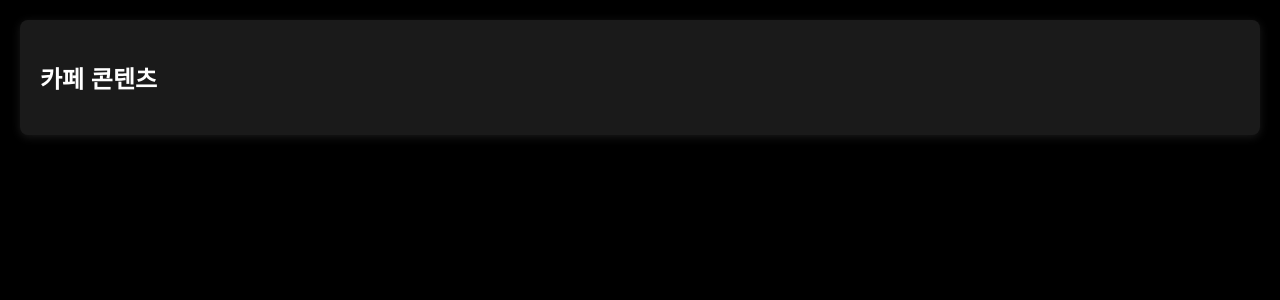
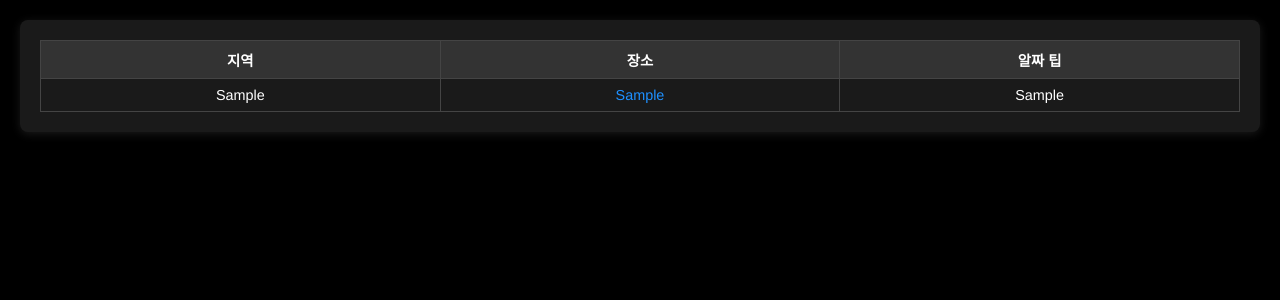
Before and after one commit to black4305/withkids, a Flask app: template templates/index.html in a window 1280 px wide, after a click on "카페". Shown: the part 185-485 px from the top of the page. Run offline with Flask 3, Linux system fonts and the light colour scheme; the template is opened without the code that fills it: most values are stand-ins (such as "Sample title", 1, 10 or a date in 2020).

Commit message:
카페 탭 완성

```diff
--- a/app.py
+++ b/app.py
@@ -55,14 +55,14 @@ def get_cafe_data():
     conn = sqlite3.connect(CAFE_DB_PATH)
     conn.row_factory = sqlite3.Row
     cursor = conn.cursor()
-    cursor.execute("SELECT 지역, 장소, `알짜 팁`, 링크 FROM cafe_locations")
+    cursor.execute("SELECT 지역, 장소, [알짜 팁], 링크 FROM cafe_locations")
     data = cursor.fetchall()
     conn.close()
 
     cafes = [dict(row) for row in data]
     for cafe in cafes:
         if '알짜 팁' in cafe and cafe['알짜 팁']:
-            cafe['알짜 팁'] = '\\n'.join('- ' + part.strip() for part in cafe['알짜 팁'].split('-') if part)
+            cafe['알짜 팁'] = '\n'.join('- ' + part.strip() for part in cafe['알짜 팁'].split('-') if part)
 
     return cafes
 
--- a/templates/index.html
+++ b/templates/index.html
@@ -96,8 +96,6 @@
         </div>
     </section>
 
-    <!-- Nino's Trip Section -->
-    <!-- nino-trip 섹션 -->
     <section id="nino-trip" class="content-section" style="display: none;">
         <div class="table-container">
             <table>
@@ -138,8 +136,30 @@
     </section>
 
     <section id="cafe" class="content-section" style="display: none;">
-        <h2>카페 콘텐츠</h2>
-        <!-- 카페 관련 내용 추가 -->
+        <div class="table-container">
+            <table>
+                <thead>
+                    <tr>
+                        <th>지역</th>
+                        <th>장소</th>
+                        <th>알짜 팁</th>
+                    </tr>
+                </thead>
+                <tbody>
+                    {% for cafe in cafe_data %}
+                    <tr>
+                        <td>{{ cafe.지역 }}</td>
+                        <td><a href="{{ cafe.링크 }}" target="_blank">{{ cafe.장소 }}</a></td>
+                        <td class="pre-wrap">{{ cafe["알짜 팁"] }}</td>
+                    </tr>
+                    {% else %}
+                    <tr>
+                        <td colspan="3">데이터가 없습니다.</td>
+                    </tr>
+                    {% endfor %}
+                </tbody>
+            </table>
+        </div>
     </section>
 
     <section id="kids-restaurant" class="content-section" style="display: none;">
```
Also changed, not shown: data/cafe.db.
